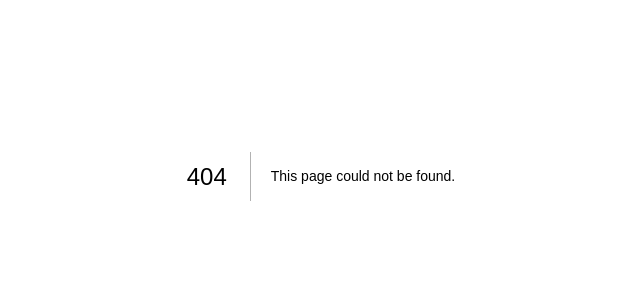
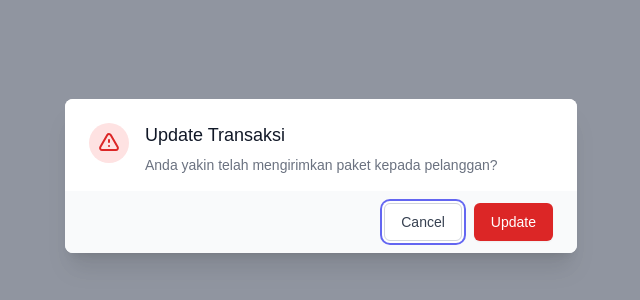
Before and after one commit to lokalokaindonesia/lokaloka-toko, a Next.js app: page /update-shipping-status/1 in a window 1280 px wide. Before the commit this address had no page. Shown: the part 224-524 px from the top of the page, without its empty margins (319-959 px from the left). Built offline with nearby package versions, Linux system fonts and the light colour scheme; no server answers.

Commit message:
update Link Status

```diff
--- a/components/layout/Layout.jsx
+++ b/components/layout/Layout.jsx
@@ -23,6 +23,8 @@
                     <AiFillDashboard className='w-5 h-5' />
                     <span>Dashboard</span>
                 </NavItem>
+                {session?.user?.email != 'driver@gmail.com' && (
+                    <>
                         <Divider label='orders' />
                         <NavItem href='/orders/requested-orders'>
                             <HiClock className='w-5 h-5' />
@@ -37,6 +39,8 @@
                             <HiTrendingUp className='w-5 h-5' />
                             <span>Transactions</span>
                         </NavItem>
+                    </>
+                )}
             </Sidebar>
 
             {/* Main Content */}
--- a/pages/orders/requested-orders/index.jsx
+++ b/pages/orders/requested-orders/index.jsx
@@ -31,13 +31,15 @@
         const message = `
         <b>PESANAN BARU</b>
 ===============================================
-<b>Tanggal                 = ${moment(data.createdAt).format('LLLL')}</b>
-<b>Kode Transaksi          = ${data.code}</b>
-<b>Nama                    = ${data.user.name}</b>
-<b>Nomor                   = ${data.phone}</b>
-<b>Alamat                  = ${data.shippingLocation}</b>
+<b>Tanggal                   = ${moment(data.createdAt).format('LLLL')}</b>
+<b>Kode Transaksi            = ${data.code}</b>
+<b>Nama                      = ${data.user.name}</b>
+<b>Nomor                     = ${data.phone}</b>
+<b>Alamat                    = ${data.shippingLocation}</b>
 ===============================================
 ${products}
+===============================================
+<a href='https://arumanis.lokaloka.id/update-shipping-status/${data.code}' target="_blank">Update Status Pengiriman</a>
         `
         await axios.put(
             `${process.env.NEXT_PUBLIC_API_URL}/transactions/${selectedID}`,
--- /dev/null
+++ b/pages/update-shipping-status/[id]/index.jsx
@@ -0,0 +1,113 @@
+/* This example requires Tailwind CSS v2.0+ */
+import { Fragment, useRef, useState } from 'react'
+import { Dialog, Transition } from '@headlessui/react'
+import { ExclamationIcon } from '@heroicons/react/outline'
+import axios from 'axios'
+import { useRouter } from 'next/router'
+import { useSession } from 'next-auth/client'
+
+const index = () => {
+    const router = useRouter()
+    const [session, loading] = useSession()
+    const [open, setOpen] = useState(true)
+
+    const cancelButtonRef = useRef(null)
+
+    const id = router.query.id
+    const updateTransaction = async () => {
+        const getTrx = await axios.get(`${process.env.NEXT_PUBLIC_API_URL}/transactions?code=${id}`, {
+            headers: {
+                Authorization: `Bearer ${session.jwt}`,
+            },
+        })
+        const trx = getTrx.data
+        console.log(trx)
+
+        const { data } = await axios.put(
+            `${process.env.NEXT_PUBLIC_API_URL}/transactions/${trx[0].id}`,
+            {
+                paymentStatus: 'SENT',
+            },
+            {
+                headers: {
+                    Authorization: `Bearer ${session.jwt}`,
+                },
+            }
+        )
+        if (data.code) {
+            alert('Terima Kasih')
+        }
+        setOpen(false)
+    }
+
+    return (
+        <Transition.Root show={open} as={Fragment}>
+            <Dialog as='div' className='fixed z-10 inset-0 overflow-y-auto' initialFocus={cancelButtonRef} onClose={setOpen}>
+                <div className='flex items-end justify-center min-h-screen pt-4 px-4 pb-20 text-center sm:block sm:p-0'>
+                    <Transition.Child
+                        as={Fragment}
+                        enter='ease-out duration-300'
+                        enterFrom='opacity-0'
+                        enterTo='opacity-100'
+                        leave='ease-in duration-200'
+                        leaveFrom='opacity-100'
+                        leaveTo='opacity-0'
+                    >
+                        <Dialog.Overlay className='fixed inset-0 bg-gray-500 bg-opacity-75 transition-opacity' />
+                    </Transition.Child>
+
+                    {/* This element is to trick the browser into centering the modal contents. */}
+                    <span className='hidden sm:inline-block sm:align-middle sm:h-screen' aria-hidden='true'>
+                        &#8203;
+                    </span>
+                    <Transition.Child
+                        as={Fragment}
+                        enter='ease-out duration-300'
+                        enterFrom='opacity-0 translate-y-4 sm:translate-y-0 sm:scale-95'
+                        enterTo='opacity-100 translate-y-0 sm:scale-100'
+                        leave='ease-in duration-200'
+                        leaveFrom='opacity-100 translate-y-0 sm:scale-100'
+                        leaveTo='opacity-0 translate-y-4 sm:translate-y-0 sm:scale-95'
+                    >
+                        <div className='inline-block align-bottom bg-white rounded-lg text-left overflow-hidden shadow-xl transform transition-all sm:my-8 sm:align-middle sm:max-w-lg sm:w-full'>
+                            <div className='bg-white px-4 pt-5 pb-4 sm:p-6 sm:pb-4'>
+                                <div className='sm:flex sm:items-start'>
+                                    <div className='mx-auto flex-shrink-0 flex items-center justify-center h-12 w-12 rounded-full bg-red-100 sm:mx-0 sm:h-10 sm:w-10'>
+                                        <ExclamationIcon className='h-6 w-6 text-red-600' aria-hidden='true' />
+                                    </div>
+                                    <div className='mt-3 text-center sm:mt-0 sm:ml-4 sm:text-left'>
+                                        <Dialog.Title as='h3' className='text-lg leading-6 font-medium text-gray-900'>
+                                            Update Transaksi
+                                        </Dialog.Title>
+                                        <div className='mt-2'>
+                                            <p className='text-sm text-gray-500'>Anda yakin telah mengirimkan paket kepada pelanggan?</p>
+                                        </div>
+                                    </div>
+                                </div>
+                            </div>
+                            <div className='bg-gray-50 px-4 py-3 sm:px-6 sm:flex sm:flex-row-reverse'>
+                                <button
+                                    type='button'
+                                    className='w-full inline-flex justify-center rounded-md border border-transparent shadow-sm px-4 py-2 bg-red-600 text-base font-medium text-white hover:bg-red-700 focus:outline-none focus:ring-2 focus:ring-offset-2 focus:ring-red-500 sm:ml-3 sm:w-auto sm:text-sm'
+                                    onClick={() => updateTransaction()}
+                                >
+                                    Update
+                                </button>
+                                <button
+                                    type='button'
+                                    className='mt-3 w-full inline-flex justify-center rounded-md border border-gray-300 shadow-sm px-4 py-2 bg-white text-base font-medium text-gray-700 hover:bg-gray-50 focus:outline-none focus:ring-2 focus:ring-offset-2 focus:ring-indigo-500 sm:mt-0 sm:ml-3 sm:w-auto sm:text-sm'
+                                    onClick={() => setOpen(false)}
+                                    ref={cancelButtonRef}
+                                >
+                                    Cancel
+                                </button>
+                            </div>
+                        </div>
+                    </Transition.Child>
+                </div>
+            </Dialog>
+        </Transition.Root>
+    )
+}
+
+export default index
```
Also changed, not shown: package.json (+14 -14 lines), 1 other file (tests, documents, lock files or other folders). Lines whose indentation alone changed are shown as unchanged.
